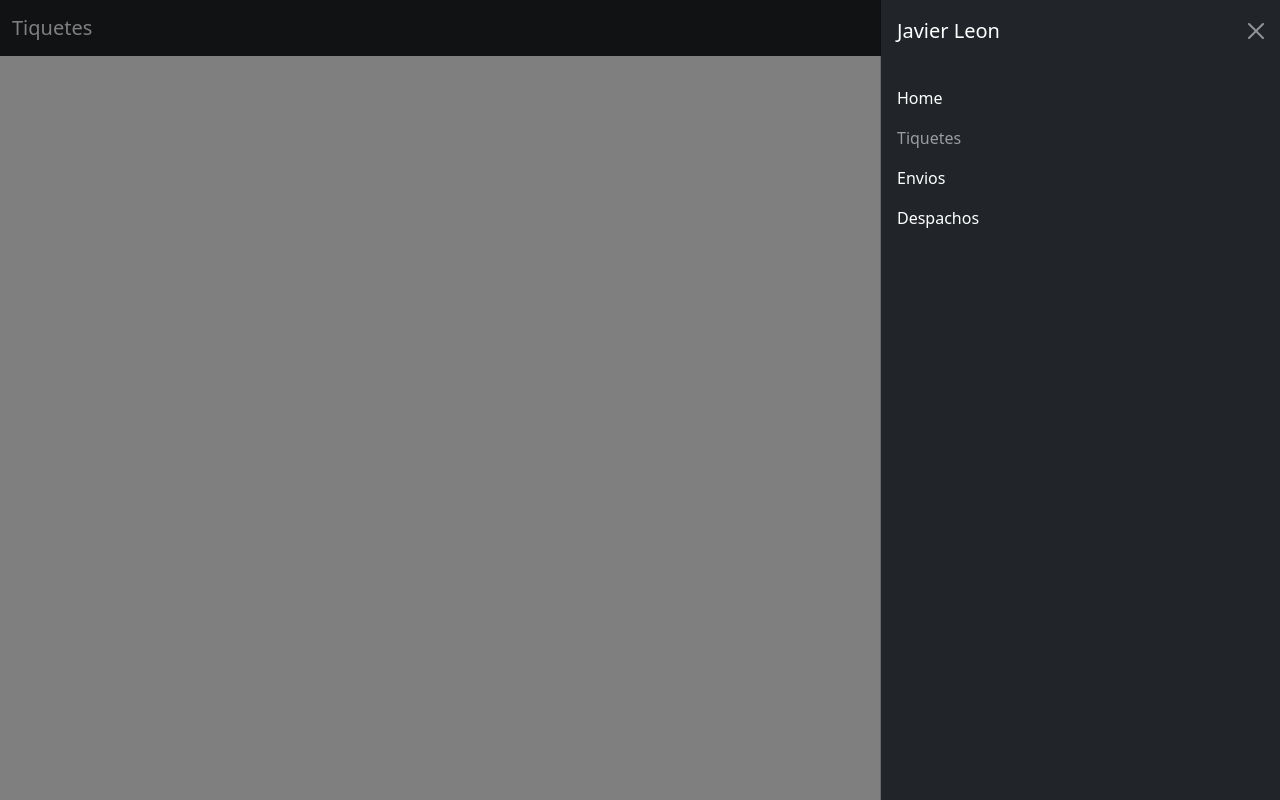
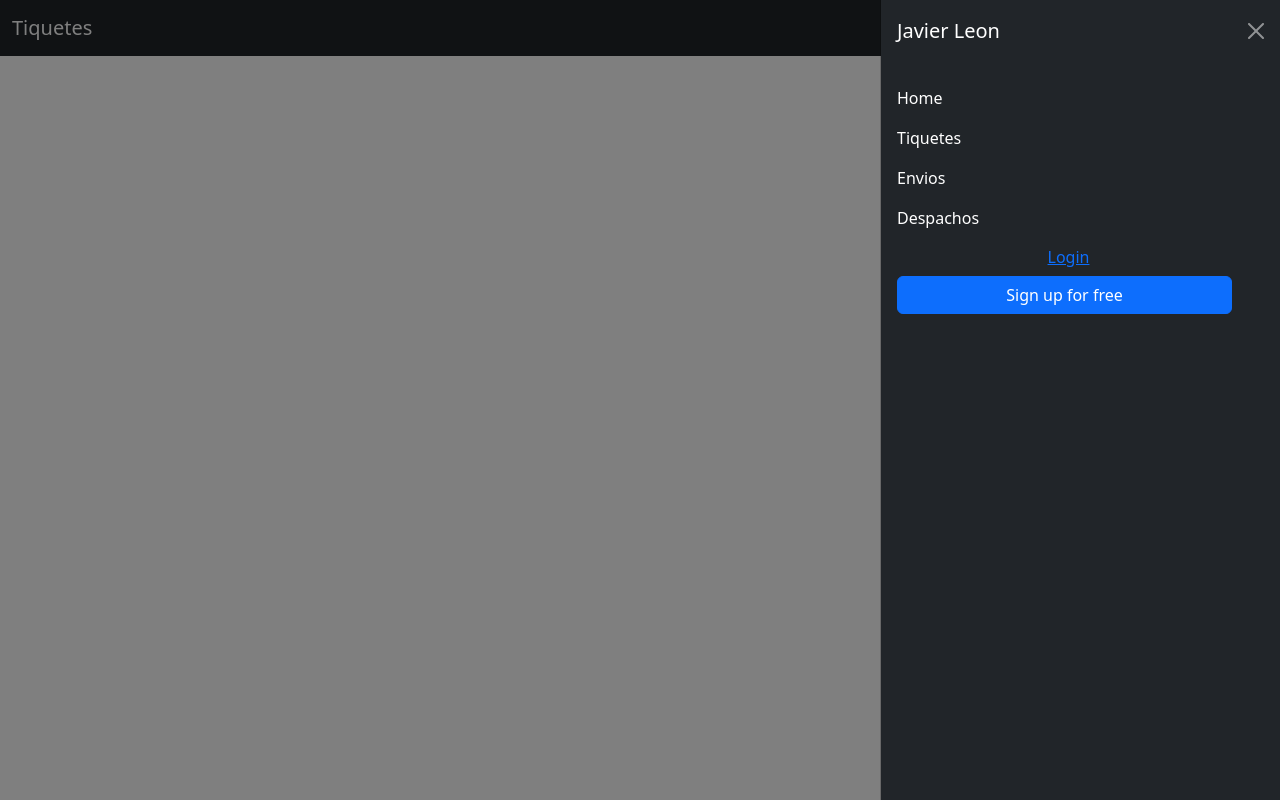
Before and after one commit to javierlnc/AppDes, an Angular app: page / in a window 1280 px wide. Both pictures are taken after a click on the button "Toggle navigation". Built offline with nearby package versions, Linux system fonts and the light colour scheme; no server answers.

Commit message:
Creacion interface user

```diff
--- a/src/app/componets/navbar/navbar.component.html
+++ b/src/app/componets/navbar/navbar.component.html
@@ -17,7 +17,7 @@
               <a class="nav-link active" aria-current="page" href="#">Home</a>
             </li>
             <li class="nav-item">
-              <a class="nav-link" href="#">Tiquetes</a>
+              <a class="nav-link active" href="#">Tiquetes</a>
             </li>
             <li class="nav-item">
                 <a class="nav-link active" aria-current="page" href="#">Envios</a>
@@ -25,6 +25,12 @@
             <li class="nav-item">
                 <a class="nav-link active" aria-current="page" href="#">Despachos</a>
             </li>
+            <button type="button" class="btn btn-link px-3 me-2">
+              Login
+            </button>
+            <button type="button" class="btn btn-primary me-3">
+              Sign up for free
+            </button>
 
           </ul>
         </div>
```
Also changed, not shown: src/app/models/user.ts (added, +10 -0 lines).
